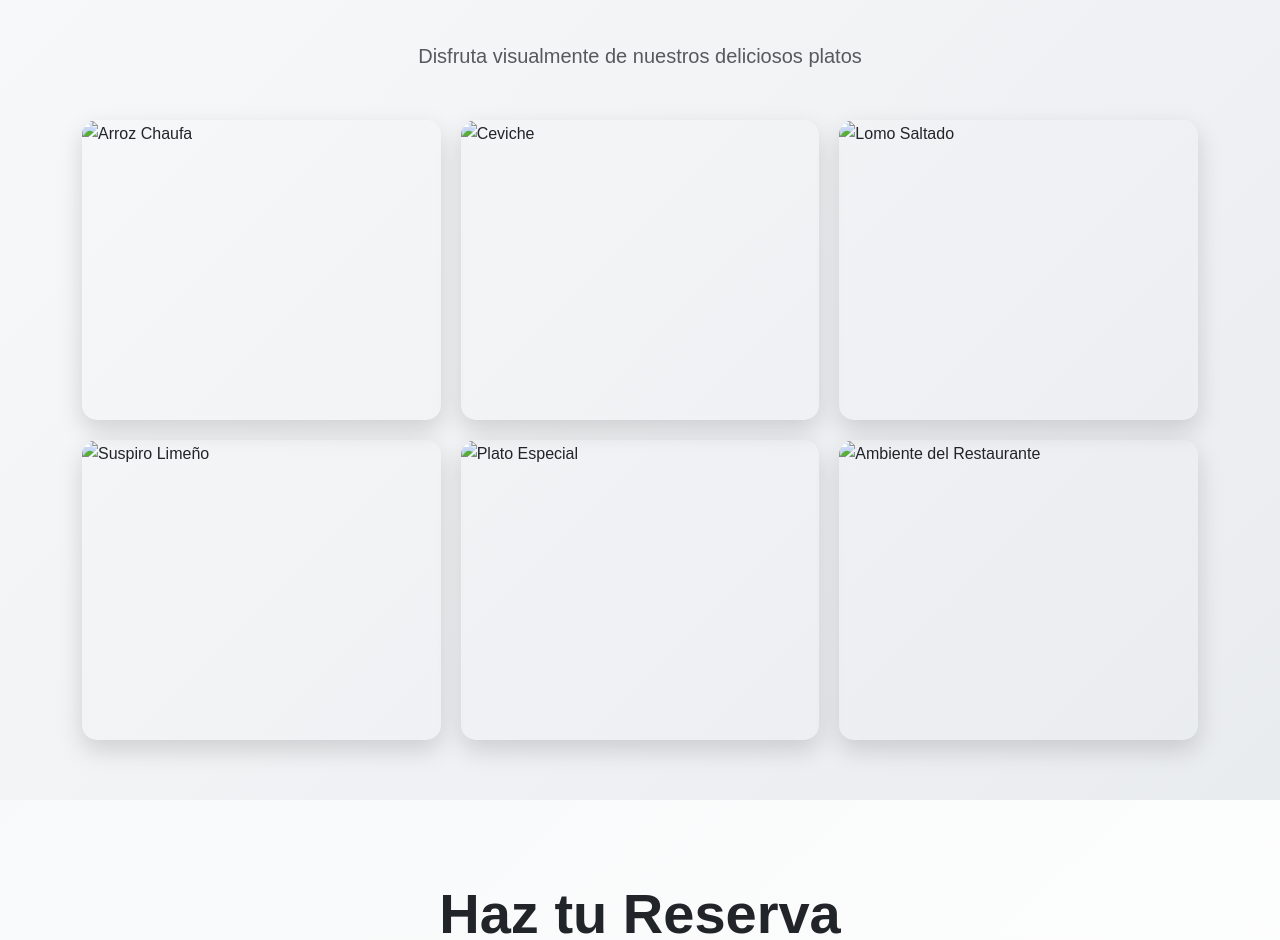
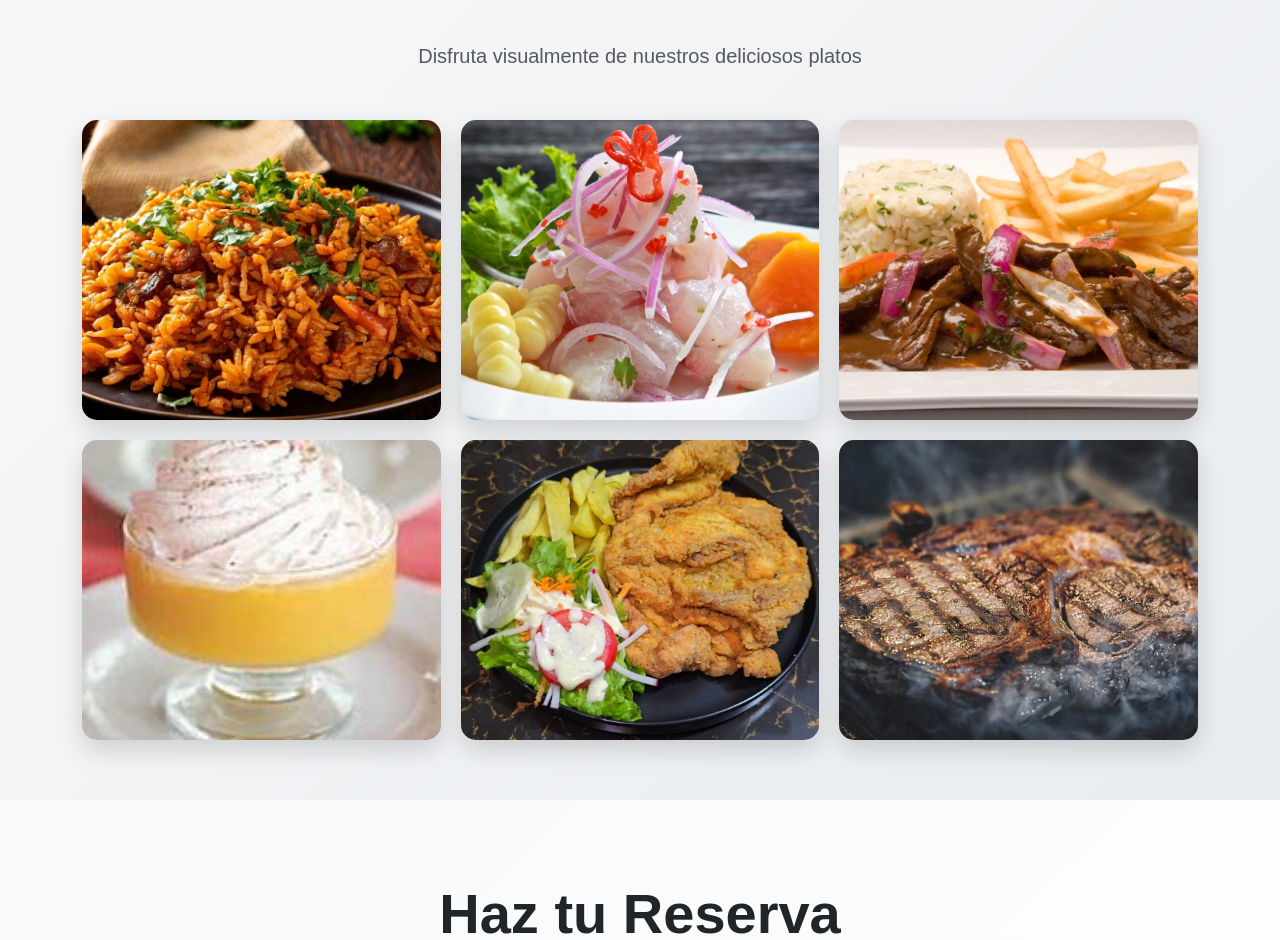
Before and after one commit to 1233luis123/RESTAURANTE-PRUEVA-1, a plain HTML site: page index.html in a window 1280 px wide. Shown: the part 1680-2620 px from the top of the page. Drawn offline with nearby package versions, Linux system fonts and the light colour scheme.

Commit message:
Update index.html

```diff
--- a/index.html
+++ b/index.html
@@ -141,37 +141,37 @@
       </div>
       <div class="gallery-grid">
         <div class="gallery-item">
-          <img src="/Practicas HTML/Proyectos V/Proyecto Restaurante/imagenesiconos/comidas/arrozchaufa.jpg" alt="Arroz Chaufa">
+          <img src="/imagenesiconos/comidas/arrozchaufa.jpg" alt="Arroz Chaufa">
           <div class="gallery-overlay">
             <i class="fas fa-search-plus"></i>
           </div>
         </div>
         <div class="gallery-item">
-          <img src="/Practicas HTML/Proyectos V/Proyecto Restaurante/imagenesiconos/comidas/ceviche.jpg" alt="Ceviche">
+          <img src="/imagenesiconos/comidas/ceviche.jpg" alt="Ceviche">
           <div class="gallery-overlay">
             <i class="fas fa-search-plus"></i>
           </div>
         </div>
         <div class="gallery-item">
-          <img src="/Practicas HTML/Proyectos V/Proyecto Restaurante/imagenesiconos/comidas/saltado.jpg" alt="Lomo Saltado">
+          <img src="/imagenesiconos/comidas/saltado.jpg" alt="Lomo Saltado">
           <div class="gallery-overlay">
             <i class="fas fa-search-plus"></i>
           </div>
         </div>
         <div class="gallery-item">
-          <img src="/Practicas HTML/Proyectos V/Proyecto Restaurante/imagenesiconos/comidas/suspiroli.jpg" alt="Suspiro Limeño">
+          <img src="/imagenesiconos/comidas/suspiroli.jpg" alt="Suspiro Limeño">
           <div class="gallery-overlay">
             <i class="fas fa-search-plus"></i>
           </div>
         </div>
         <div class="gallery-item">
-          <img src="/Practicas HTML/Proyectos V/Proyecto Restaurante/imagenesiconos/comidas/broster.jpg" alt="Plato Especial">
+          <img src="/imagenesiconos/comidas/broster.jpg" alt="Plato Especial">
           <div class="gallery-overlay">
             <i class="fas fa-search-plus"></i>
           </div>
         </div>
         <div class="gallery-item">
-          <img src="/Practicas HTML/Proyectos V/Proyecto Restaurante/imagenesiconos/comidas/parrilla.jpg" alt="Ambiente del Restaurante">
+          <img src="/imagenesiconos/comidas/parrilla.jpg" alt="Ambiente del Restaurante">
           <div class="gallery-overlay">
             <i class="fas fa-search-plus"></i>
           </div>
```
